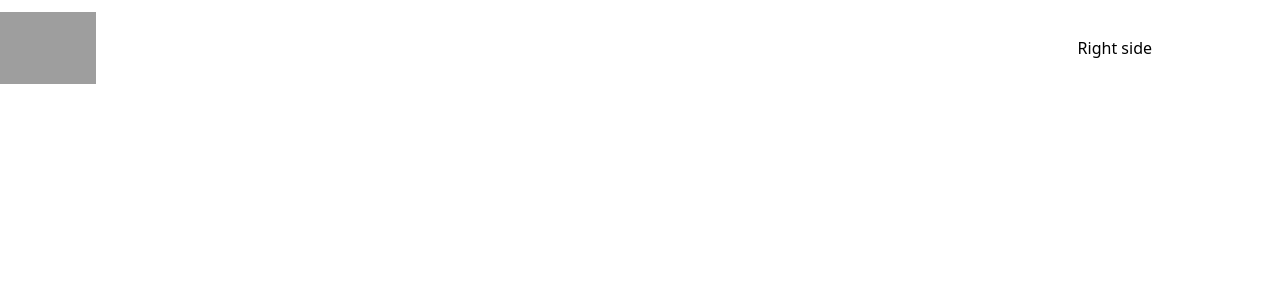
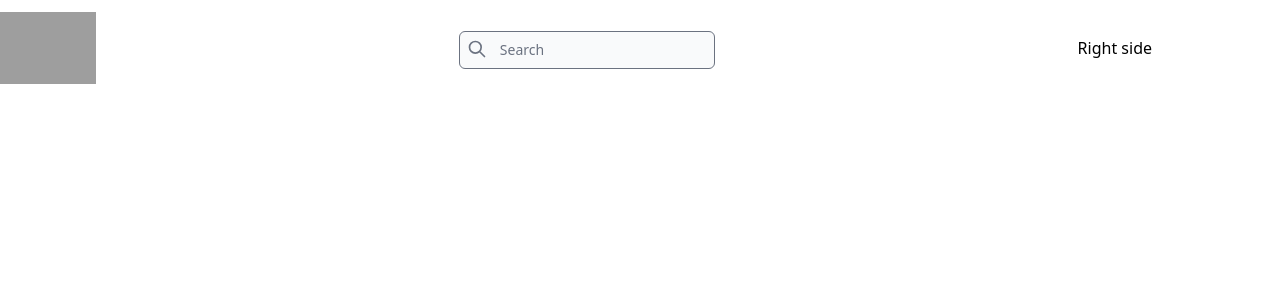
Before and after one commit to Ilie1985/insta_nextjs12, a Next.js app: page / in a window 1280 px wide. Shown: the top 300 px of the page. Built offline with nearby package versions, Linux system fonts and the light colour scheme; grey boxes are pictures that could not be loaded.

Commit message:
add search bar to header comp

```diff
--- a/components/Header.js
+++ b/components/Header.js
@@ -1,11 +1,11 @@
+import React from "react";
 import Image from "next/image";
-import React from "react";
+import { SearchIcon } from "@heroicons/react/outline";
 
 const Header = () => {
   return (
-    <div>
+    <div className="flex items-center justify-between max-w-6xl">
       {/* Left */}
-      <div className="flex items-center justify-between max-w-6xl">
       <div className=" cursor-pointer h-24 w-24 relative hidden lg:inline-grid">
         <Image
           src="https://upload.wikimedia.org/wikipedia/commons/thumb/2/2a/Instagram_logo.svg/2560px-Instagram_logo.svg.png"
@@ -22,12 +22,16 @@
         />
       </div>
 
-
-        <h1>Right side</h1>
+      {/* Middle */}
+      <div className="relative mt-1">
+        <div className="absolute top-2 left-2">
+          <SearchIcon className="h-5 text-gray-500 " />
+        </div>
+        <input type="text"  placeholder="Search" className="bg-gray-50 pl-10 border-gray-500 text-sm focus:ring-black focus:border-black rounded-md"/>
       </div>
 
-      {/* Middle */}
       {/* Right */}
+      <h1>Right side</h1>
     </div>
   );
 };
--- a/package.json
+++ b/package.json
@@ -9,6 +9,7 @@
     "lint": "next lint"
   },
   "dependencies": {
+    "@heroicons/react": "^1.0.6",
     "eslint": "8.37.0",
     "eslint-config-next": "13.2.4",
     "next": "12.2.2",
@@ -16,6 +17,7 @@
     "react-dom": "18.2.0"
   },
   "devDependencies": {
+    "@tailwindcss/forms": "^0.5.3",
     "autoprefixer": "^10.4.14",
     "postcss": "^8.4.21",
     "tailwindcss": "^3.3.0"
--- a/tailwind.config.js
+++ b/tailwind.config.js
@@ -11,5 +11,5 @@
   theme: {
     extend: {},
   },
-  plugins: [],
+  plugins: [require('@tailwindcss/forms')],
 }
```
Also changed, not shown: 1 other file (tests, documents, lock files or other folders). Lines whose indentation alone changed are shown as unchanged.
